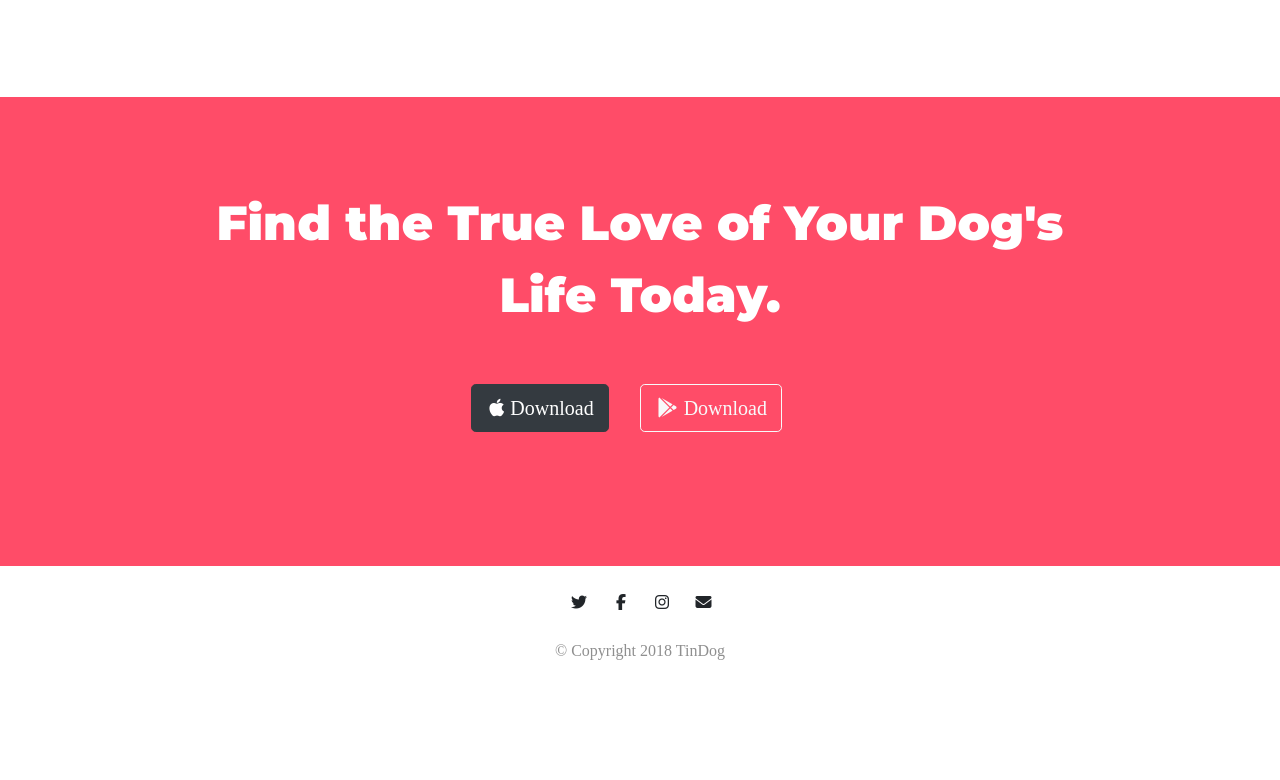
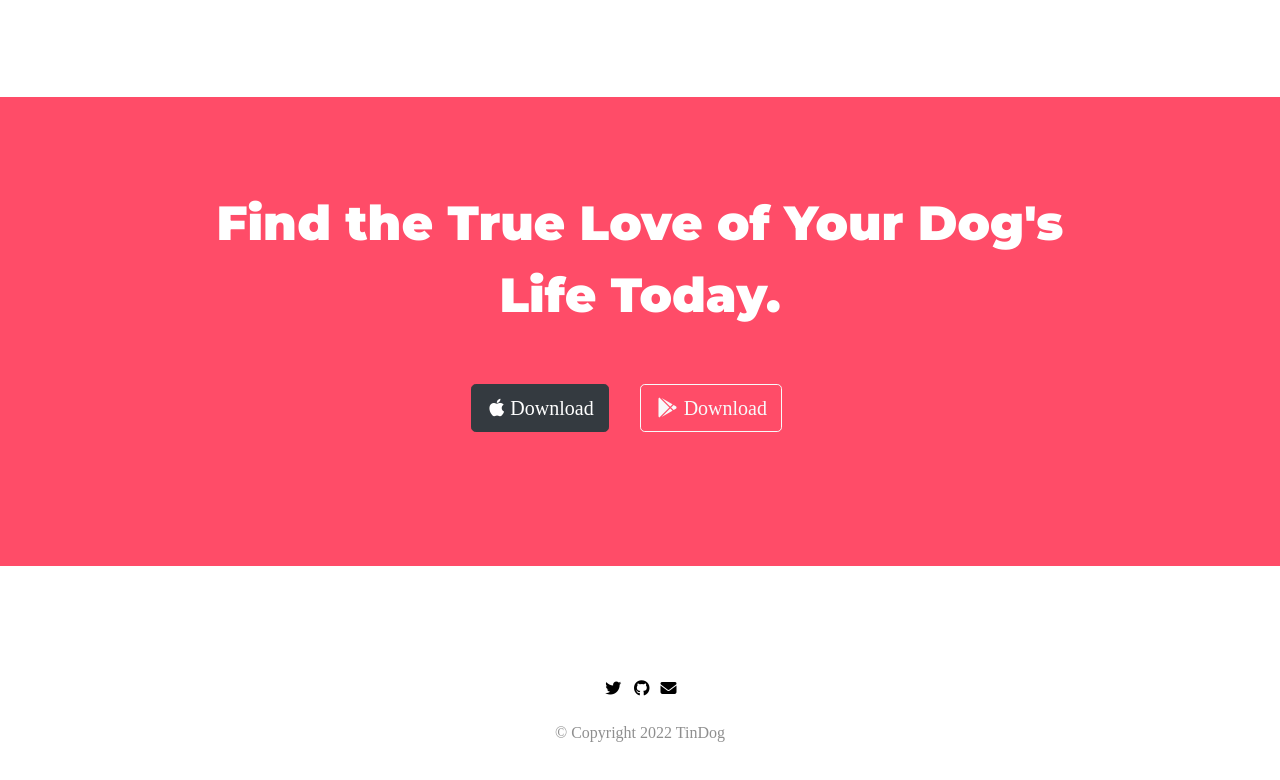
Before and after one commit to Sambhav10/tindog, a plain HTML site: page index.html in a window 1280 px wide. Shown: the part 2506-3286 px from the top of the page. Before the commit the page ends 3185 px from the top, so only its background shows below. Drawn offline with nearby package versions, Linux system fonts and the light colour scheme; files that its build step writes are made by us from their sources; files whose address does not match are found by name.

Commit message:
Add files via upload

```diff
--- a/index.html
+++ b/index.html
@@ -32,10 +32,10 @@
       <div class="collapse navbar-collapse" id="navbarSupportedContent">
         <ul class="navbar-nav ml-auto">
             <li class="nav-item">
-                <a class="nav-link" href="">Contact</a>
+                <a class="nav-link" href="#footer">Contact</a>
             </li>
             <li class="nav-item">
-                <a class="nav-link" href="">Pricing</a>
+                <a class="nav-link" href="#pricing">Pricing</a>
             </li>
             <li class="nav-item">
                 <a class="nav-link" href="">Download</a>
@@ -98,10 +98,10 @@
       </div>
     </div>
       <a class="carousel-control-prev" href="#testimonial-carousel" role="button" data-slide="prev">
-        <span class="carousel-control-prev-icon"</span>
+        <span class="carousel-control-prev-icon"></span>
       </a>
       <a class="carousel-control-next" href="#testimonial-carousel" role="button" data-slide="next">
-        <span class="carousel-control-next-icon" </span>
+        <span class="carousel-control-next-icon" ></span>
       </a>
     </div>
 
@@ -190,12 +190,12 @@
 
   <footer class="white-section "id="footer">
   <div class="footer-icon">
-    <i class="fab fa-twitter"></i>
-    <i class="fab fa-facebook-f"></i>
-    <i class="fab fa-instagram"></i>
-    <i class="fas fa-envelope"></i>
+   <a href="https://twitter.com/sambhavtimalsi3"> <i class="fab fa-twitter"  ></i></a>
+   <a href="https://github.com/Sambhav10">  <i class="fa-brands fa-github"></i></a>
+     <a href="mailto:s_timalsina156790@fanshaweonline.ca"><i class="fas fa-envelope"></i></a>
+
   </div>
-    <p>© Copyright 2018 TinDog</p>
+    <p>© Copyright 2022 TinDog</p>
   </footer>
 
 
--- a/styles.css
+++ b/styles.css
@@ -145,6 +145,10 @@ p{
   padding: 3%;
 }
 
+#footer a {
+  color: black;
+}
+
 @media (max-width:1028px) {
   #title{
     text-align: center;
@@ -160,7 +164,7 @@ p{
   padding: 7% 15%;
 }
 
-}/* footer */
+/* footer */
 #footer{
     padding: 7% 15%;
 }
```
